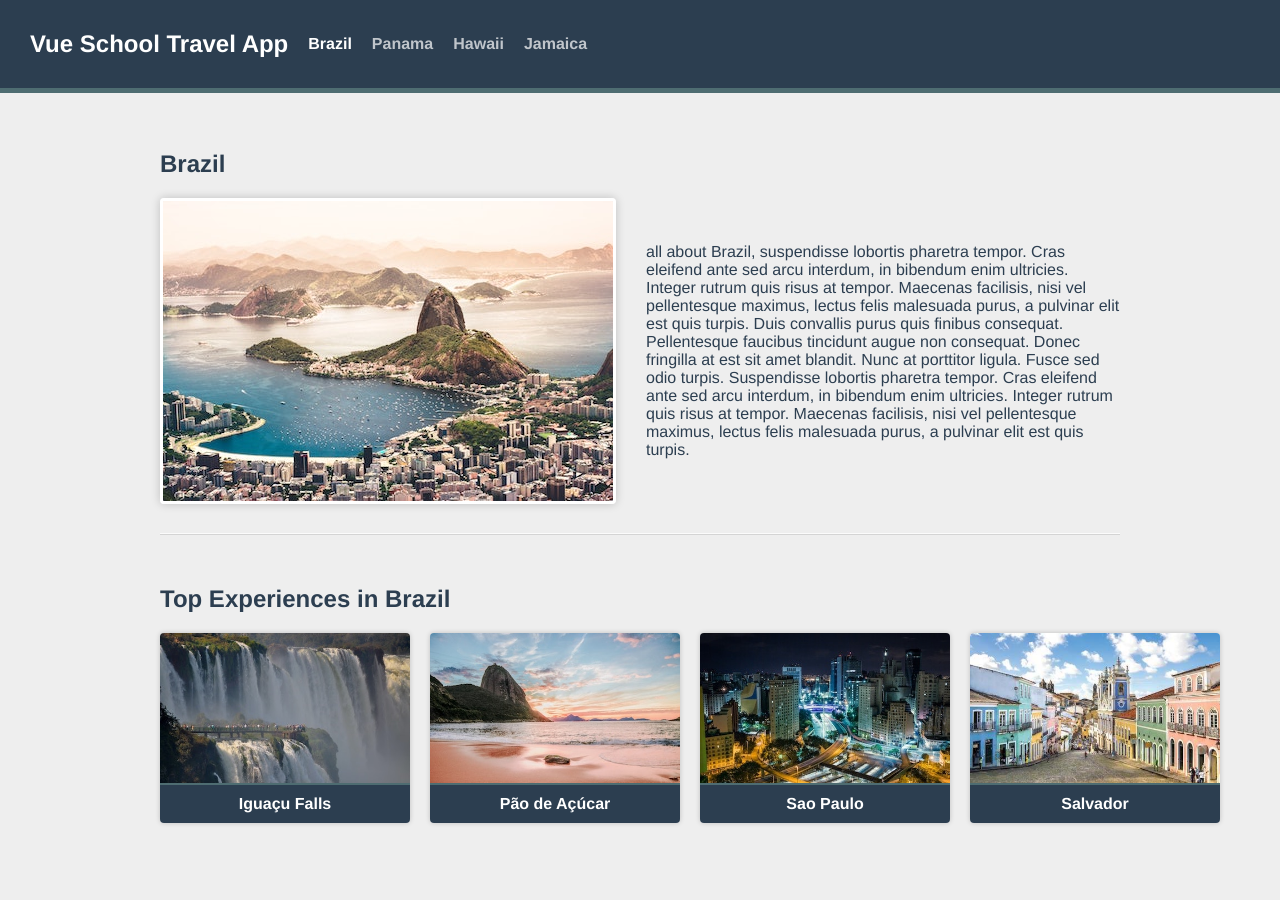
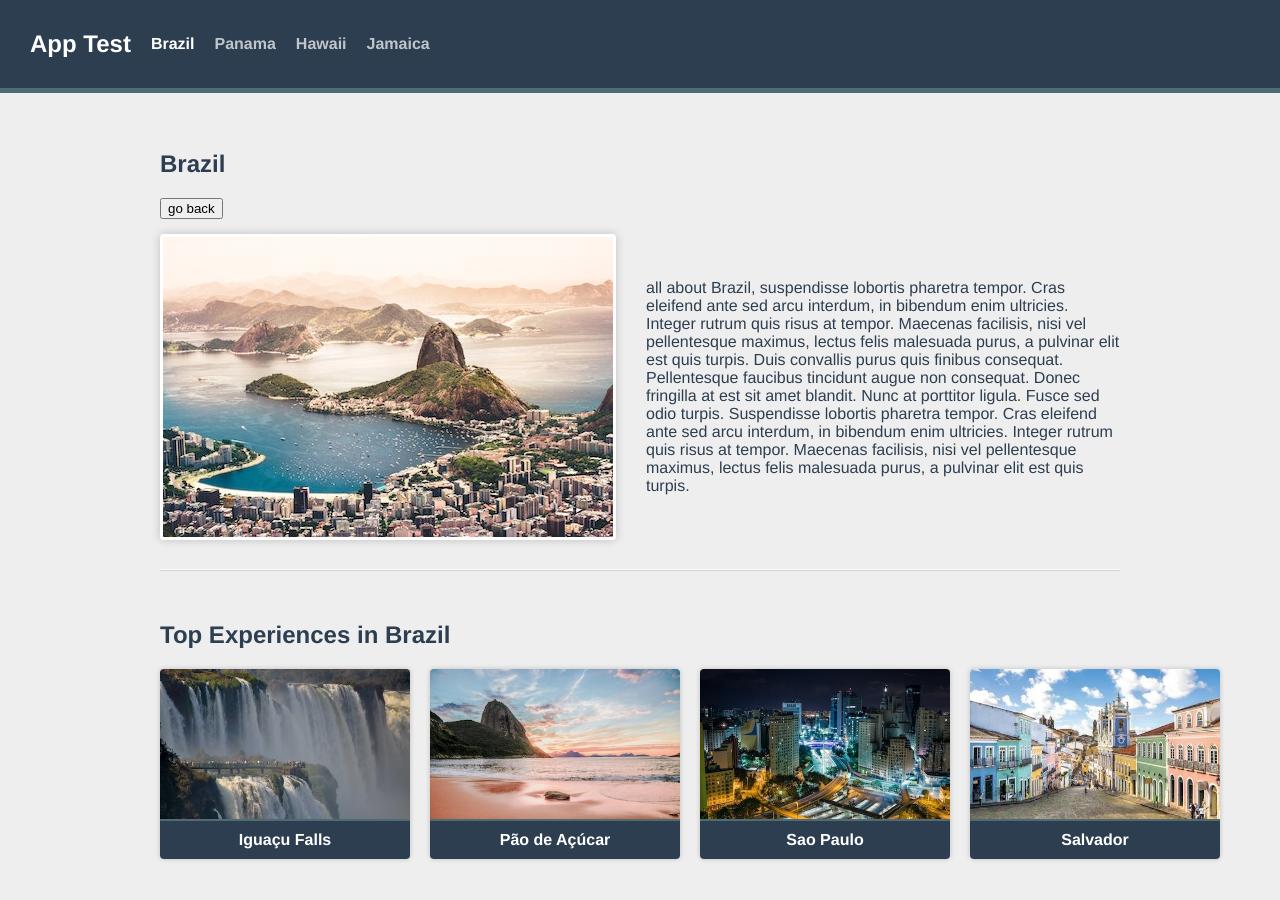
Before and after one commit to holynacll/dev-vue-router, a Vue app: page /destination/1/brazil in a window 1280 px wide. Shown: the top 900 px of the page. Built offline with nearby package versions, Linux system fonts and the light colour scheme.

Commit message:
route notfound

```diff
--- a/src/App.vue
+++ b/src/App.vue
@@ -1,7 +1,11 @@
 <template>
   <TheNavigation />
   <div class="container">
-    <router-view :key="$route.path" />
+    <router-view v-slot="{ Component }">
+      <transition name="fade" mode="out-in">
+        <component :is="Component" :key="$route.path"></component>
+      </transition>
+    </router-view>
   </div>
 </template>
 <script>
@@ -10,3 +14,51 @@ export default {
   components: { TheNavigation },
 };
 </script>
+<!-- <style lang="css">
+.slide-enter-active,
+.slide-leave-active {
+  transition: opacity 1s, transform 1s;
+}
+.slide-enter-from,
+.slide-leave-to {
+  opacity: 0;
+  transform: translateX(-30%);
+}
+</style> -->
+<!-- <style>
+.moveUp-enter-active {
+  animation: fadeIn 1s ease-in;
+}
+@keyframes fadeIn {
+  0% {
+    opacity: 0;
+  }
+  50% {
+    opacity: 0.5;
+  }
+  100% {
+    opacity: 1;
+  }
+}
+.moveUp-leave-active {
+  animation: moveUp 0.3s ease-in;
+}
+@keyframes moveUp {
+  0% {
+    transform: translateY(0);
+  }
+  100% {
+    transform: translateY(-400px);
+  }
+}
+</style> -->
+<style lang="css">
+.fade-enter-active,
+.fade-leave-active {
+  transition: opacity 0.3s;
+}
+.fade-enter,
+.fade-leave-to {
+  opacity: 0;
+}
+</style>
--- /dev/null
+++ b/src/components/NotFound.vue
@@ -0,0 +1,9 @@
+<template>
+  <div>
+    <h1>Not Found</h1>
+    <p>
+      Oops, we couldn't find that page. Try going
+      <router-link to="/">home</router-link>
+    </p>
+  </div>
+</template>
--- a/src/components/TheNavigation.vue
+++ b/src/components/TheNavigation.vue
@@ -1,6 +1,6 @@
 <template>
   <div id="nav">
-    <router-link id="logo" to="/">Vue School Travel App</router-link>
+    <router-link id="logo" to="/">App Test</router-link>
     <router-link
       v-for="destination in destinations"
       :key="destination.id"
--- a/src/router/index.js
+++ b/src/router/index.js
@@ -1,5 +1,6 @@
 import { createRouter, createWebHistory } from "vue-router";
 import HomeView from "../views/HomeView.vue";
+import sourceData from "@/data.json";
 
 const routes = [
   {
@@ -15,6 +16,15 @@ const routes = [
         /* webpackChunkName: "destination:id" */ "@/views/DestinationShow.vue"
       ),
     props: true,
+    beforeEnter(to) {
+      const exists = sourceData.destinations.find(
+        (destination) => destination.id === parseInt(to.params.id)
+      );
+      if (!exists) return {
+        name: "NotFound",
+        params: { pathMatch: to.path.split('/').slice }
+      };
+    },
     children: [
       {
         path: ":experienceSlug",
@@ -27,6 +37,12 @@ const routes = [
       },
     ],
   },
+  {
+    path: "/:pathMatch(.*)*",
+    name: "NotFound",
+    component: () =>
+      import(/* webpackChunkName: "notFound" */ "@/components/NotFound.vue"),
+  },
 ];
 
 const router = createRouter({
--- a/src/views/DestinationShow.vue
+++ b/src/views/DestinationShow.vue
@@ -1,6 +1,8 @@
 <template>
+  <div>
     <section v-if="destination" class="destination">
       <h1>{{ destination.name }}</h1>
+      <GoBack />
       <div class="destination-details">
         <img :src="`/images/${destination.image}`" alt="destination.name" />
         <p>{{ destination.description }}</p>
@@ -24,12 +26,14 @@
       </div>
       <router-view />
     </section>
+  </div>
 </template>
 <script>
 import sourceData from "@/data.json";
 import ExperienceCard from "@/components/ExperienceCard.vue";
+import GoBack from "./GoBack.vue";
 export default {
-  components: { ExperienceCard },
+  components: { ExperienceCard, GoBack },
   props: {
     id: {
       type: String,
--- /dev/null
+++ b/src/views/GoBack.vue
@@ -0,0 +1,5 @@
+<template>
+  <span class="go-back">
+    <button @click="$router.back()">go back</button>
+  </span>
+</template>
```
Lines whose indentation alone changed are shown as unchanged.
